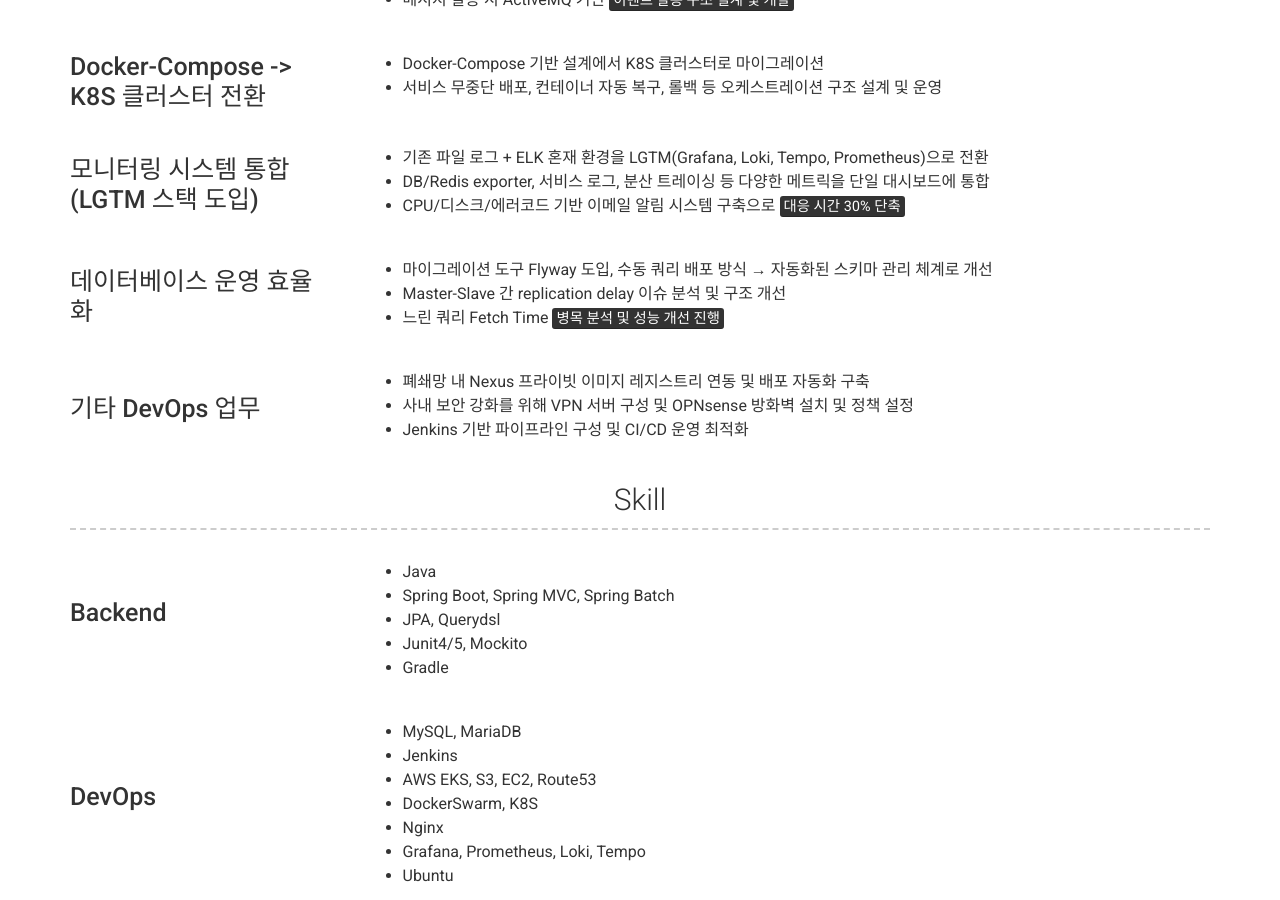
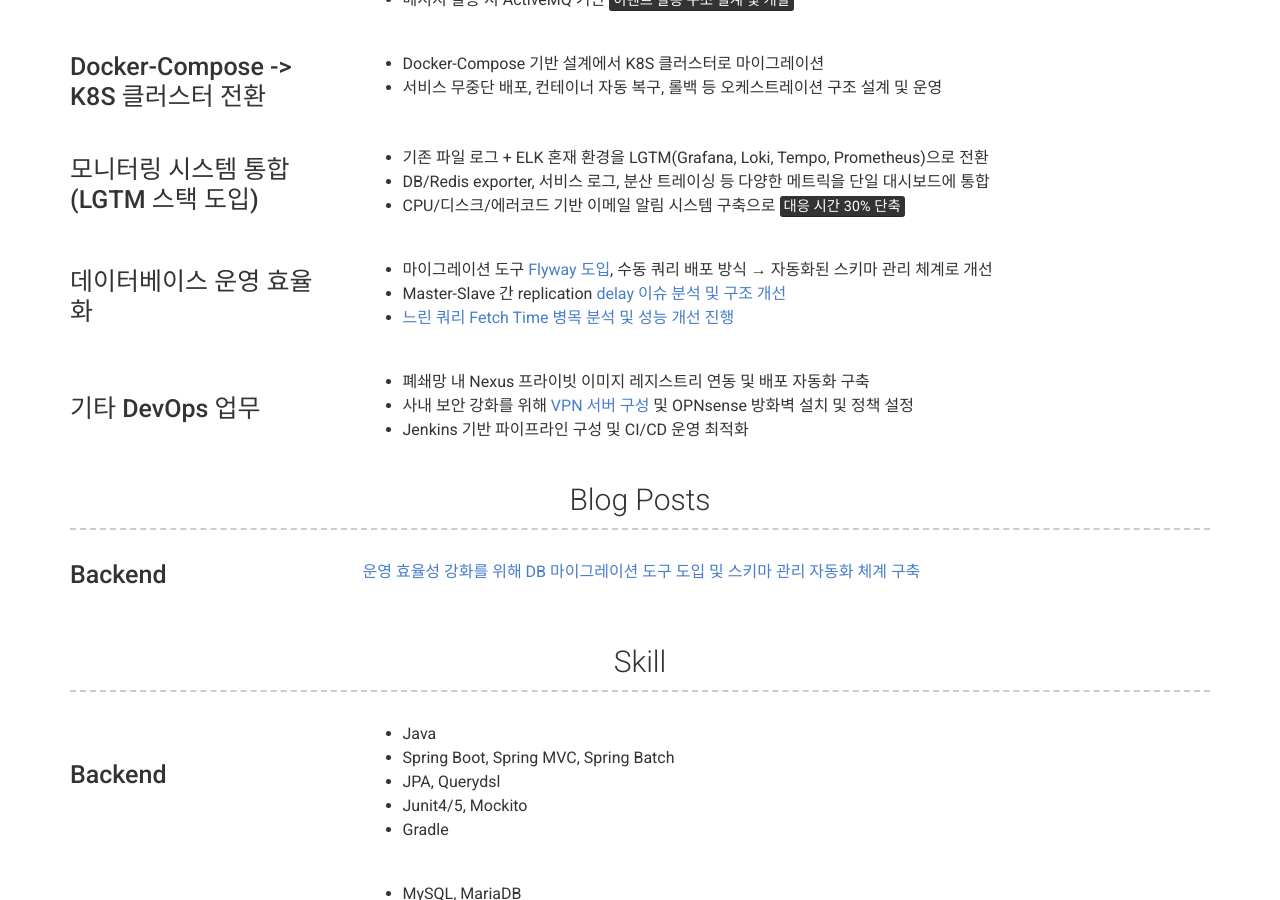
Before and after one commit to aksmf1442/resume, a Jekyll site: the page built from index.md, in a window 1280 px wide and 900 px high, scrolled down 1194 px. Built offline with Jekyll 4.4.1, drawn with Linux system fonts in a browser that asks for light colours; nearby versions of some CDN libraries.

Commit message:
refactor: 수정

```diff
--- a/_config.yml
+++ b/_config.yml
@@ -65,7 +65,7 @@ content:
     content:
       - layout: top-left
         quote: >
-          H2O KOREA
+          <mark>H2O KOREA</mark>
       - layout: top-left
         title: S-REGI 서비스
         description: |
@@ -92,15 +92,22 @@ content:
       - layout: top-left
         title: 데이터베이스 운영 효율화
         description: |
-         - 마이그레이션 도구 Flyway 도입, 수동 쿼리 배포 방식 → 자동화된 스키마 관리 체계로 개선
-         - Master-Slave 간 replication delay 이슈 분석 및 구조 개선
-         - 느린 쿼리 Fetch Time <mark>병목 분석 및 성능 개선 진행</mark>
+         - 마이그레이션 도구 [Flyway 도입](https://haneuls-blog.super.site/%ea%b0%9c%eb%b0%9c-%ec%a1%b0%ec%a7%81%ec%97%90-flyway%eb%a5%bc-%ec%99%9c-%eb%8f%84%ec%9e%85%ed%95%98%ea%b2%8c-%eb%90%98%ec%97%88%ec%9d%84%ea%b9%8c), 수동 쿼리 배포 방식 → 자동화된 스키마 관리 체계로 개선
+         - Master-Slave 간 replication [delay 이슈 분석 및 구조 개선](https://haneuls-blog.super.site/db-masterslave-%ea%b0%84-%eb%8f%99%ea%b8%b0%ed%99%94-%ec%a7%80%ec%97%b0-%ec%9d%b4%ec%8a%88)
+         - [느린 쿼리 Fetch Time 병목 분석 및 성능 개선 진행](https://haneuls-blog.super.site/base64%eb%a5%bc-%ec%bb%ac%eb%9f%bc%ec%97%90-%eb%84%a3%ec%9c%bc%eb%a9%b4-%eb%b2%8c%ec%96%b4%ec%a7%80%eb%8a%94-%ec%9d%bc%eb%93%a4)
       - layout: top-left
         title: 기타 DevOps 업무
         description: |
          - 폐쇄망 내 Nexus 프라이빗 이미지 레지스트리 연동 및 배포 자동화 구축
-         - 사내 보안 강화를 위해 VPN 서버 구성 및 OPNsense 방화벽 설치 및 정책 설정
+         - 사내 보안 강화를 위해 [VPN 서버 구성](https://haneuls-blog.super.site/note/%ed%9a%8c%ec%82%ac%ea%b0%80-vpn%ec%9d%84-%ec%83%88%eb%a1%9c-%ea%b5%ac%ec%b6%95%ed%95%98%ea%b2%8c-%eb%90%9c-%ec%9d%b4%ec%9c%a0-feat-%ec%84%9c%ec%9a%b8%eb%b3%b4%ec%a6%9d) 및 OPNsense 방화벽 설치 및 정책 설정
          - Jenkins 기반 파이프라인 구성 및 CI/CD 운영 최적화
+  - title: Blog Posts
+    layout: list
+    content:
+    - layout: left
+      title: Backend
+      description: | # this will include new lines to allow paragraphs
+        [운영 효율성 강화를 위해 DB 마이그레이션 도구 도입 및 스키마 관리 자동화 체계 구축](https://www.notion.so/Flyway-2283d7c5e50c81b59d93f4350dcf6359)
   - title: Skill
     layout: list
     content:
```
